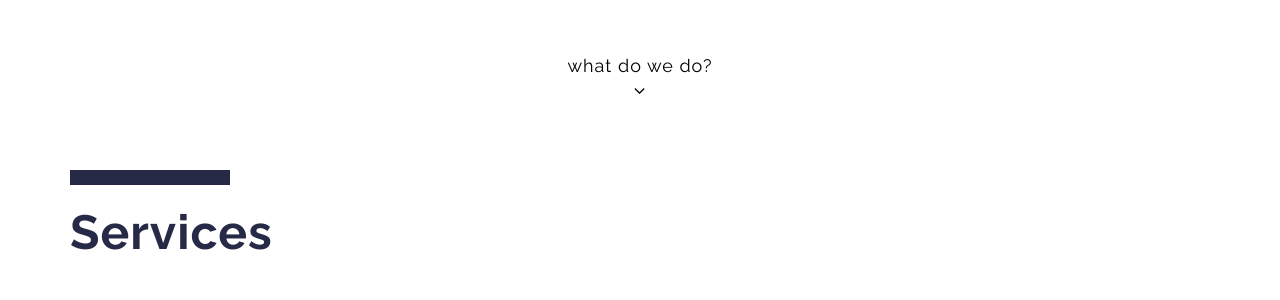
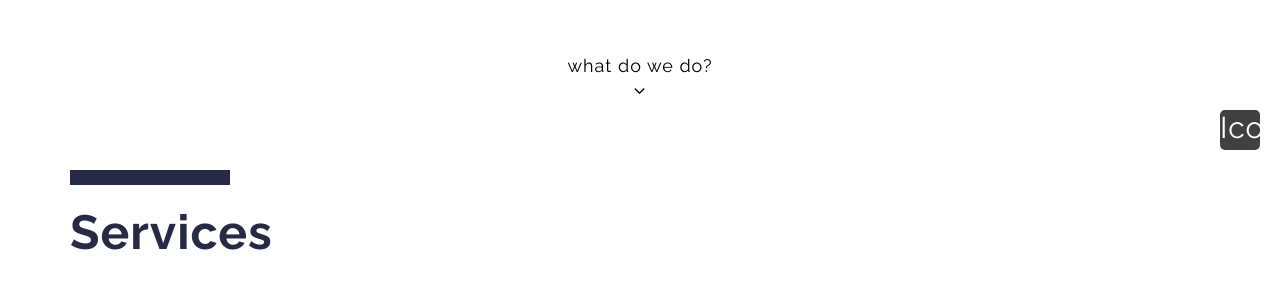
Before and after one commit to ivanursul/jastics, a Jekyll site: the page built from index.md, in a window 1280 px wide. Shown: the part 790-1090 px from the top of the page. Built offline with Jekyll 4.4.1, drawn with Linux system fonts in a browser that asks for light colours; some of the changed lines change nothing that is shown.

Commit message:
Added scroll top button

```diff
--- a/_includes/scripts.html
+++ b/_includes/scripts.html
@@ -17,21 +17,21 @@
     <script>
     window.onscroll = function() {scrollFunction()};
 
-        function scrollFunction() {
-            if (document.body.scrollTop > 20 || document.documentElement.scrollTop > 20) {
-                document.getElementById("scrollBtn").style.display = "block";
-            } else {
-                document.getElementById("scrollBtn").style.display = "none";
-            }
-        }
+        $(window).scroll(function(event){
+          var scroll = $(window).scrollTop();
+          if (scroll >= 50) {
+            $(".go-top").addClass("show");
+          } else {
+            $(".go-top").removeClass("show");
+          }
+        });
 
-        function topFunction() {
-            //document.body.scrollTop = 0;
-            //document.documentElement.scrollTop = 0;
-            $('body,html').animate({
-                scrollTop: 0
-            }, 800);
-        }
+        $('#scrollBtn').click(function(){
+          $('html, body').animate({
+            scrollTop: $( $(this).attr('href') ).offset().top
+          }, 1000);
+        });
+
         $(document).ready(function(){
             $(".clients-slider").on('init', function () {
                 $(".clients-slider__item").removeClass('invisible');
--- a/_layouts/home.html
+++ b/_layouts/home.html
@@ -5,7 +5,9 @@
 
   <body data-gr-c-s-loaded="true" style="">
 
-    <button onclick="topFunction()" id="scrollBtn" class="go-top" title="Go to top">Top</button>
+    <a id="scrollBtn" href="#myAnchor" class="go-top">
+      Icon, Text, Button, etc...
+    </a>
 
     {% include svgs.html %}
 
```
Also changed, not shown: _sass/custom.scss (+0 -19 lines).
